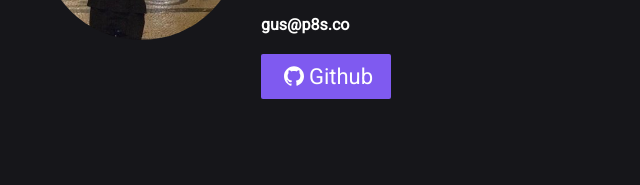
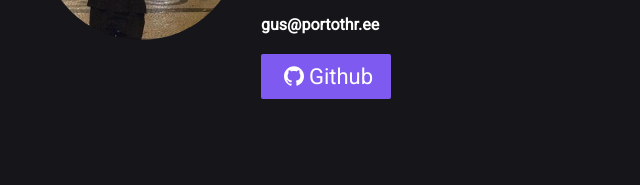
Before and after one commit to portothree/portoht.com, a Gatsby site: page / in a window 1280 px wide. Shown: the part 461-646 px from the top of the page, 319-959 px from the left. Built offline with nearby package versions, Linux system fonts and the light colour scheme; Gatsby itself is replaced by a stand-in of ours.

Commit message:
chore: update email

```diff
--- a/src/components/Profile/index.js
+++ b/src/components/Profile/index.js
@@ -20,11 +20,11 @@ const Profile = () => {
 				</p>
 				<a
 					className="profile__email"
-					href="mailto:gus@p8s.co"
+					href="mailto:gus@portothr.ee"
 					target="_blank"
 					rel="noopener noreferrer"
 				>
-					gus@p8s.co
+					gus@portothr.ee
 				</a>
 				<a
 					className="profile__github"
```
